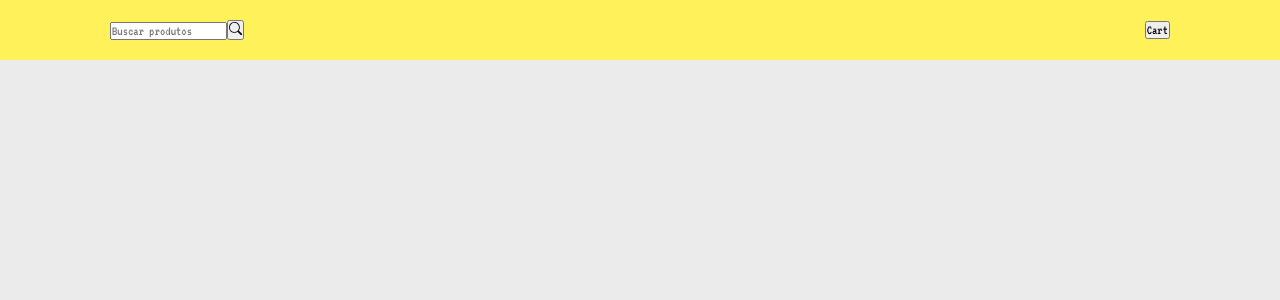
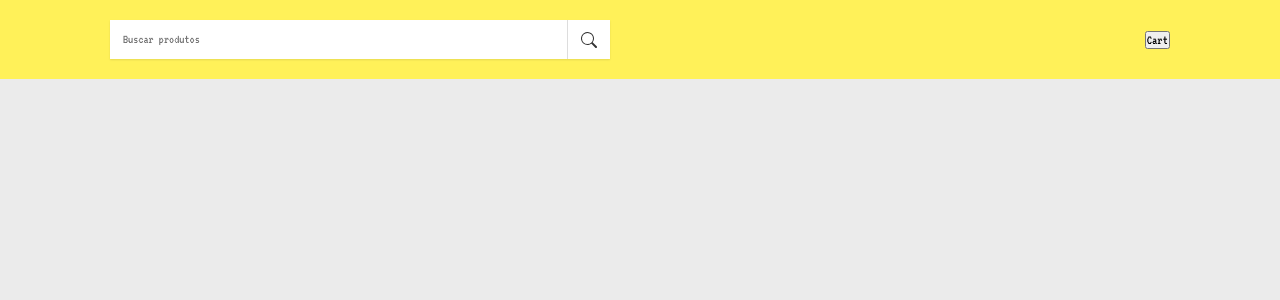
Before and after one commit to EneasFeynlinus/AppReactShoppingCart, a React (Create React App) app: page / in a window 1280 px wide. Shown: the top 300 px of the page. Built offline with nearby package versions, Linux system fonts and the light colour scheme.

Commit message:
Finished searchBar styles

```diff
--- a/src/components/Header/SearchBar/SearchBar.css
+++ b/src/components/Header/SearchBar/SearchBar.css
@@ -0,0 +1,30 @@
+.search-bar {
+  display: flex;
+  background-color: white;
+  width: 100%;
+  max-width: 500px;
+  justify-content: space-between;
+  box-shadow: 0 1px 2px 0 rgba(0, 0, 0, 0.1);
+  gap: 13px;
+  padding-right: 13px;
+}
+
+.search_input {
+  padding: 13px;
+  flex-grow: 1;
+  border: none;
+  outline: none;
+  font-size: 0.8rem;
+  font-weight: 500px;
+  border-right: 1px solid #ddd;
+}
+
+.search_button {
+  background: none;
+  border: none;
+  font-size: 1rem;
+  display: flex;
+  align-items: center;
+  justify-content: center;
+  color: #333;
+}
--- a/src/components/Header/SearchBar/SearchBar.jsx
+++ b/src/components/Header/SearchBar/SearchBar.jsx
@@ -1,9 +1,11 @@
 import React from 'react';
 import { BsSearch } from 'react-icons/bs';
 
+import './SearchBar.css';
+
 function SearchBar() {
   return (
-    <form>
+    <form className="search-bar">
       <input
         type="search"
         placeholder="Buscar produtos"
```
